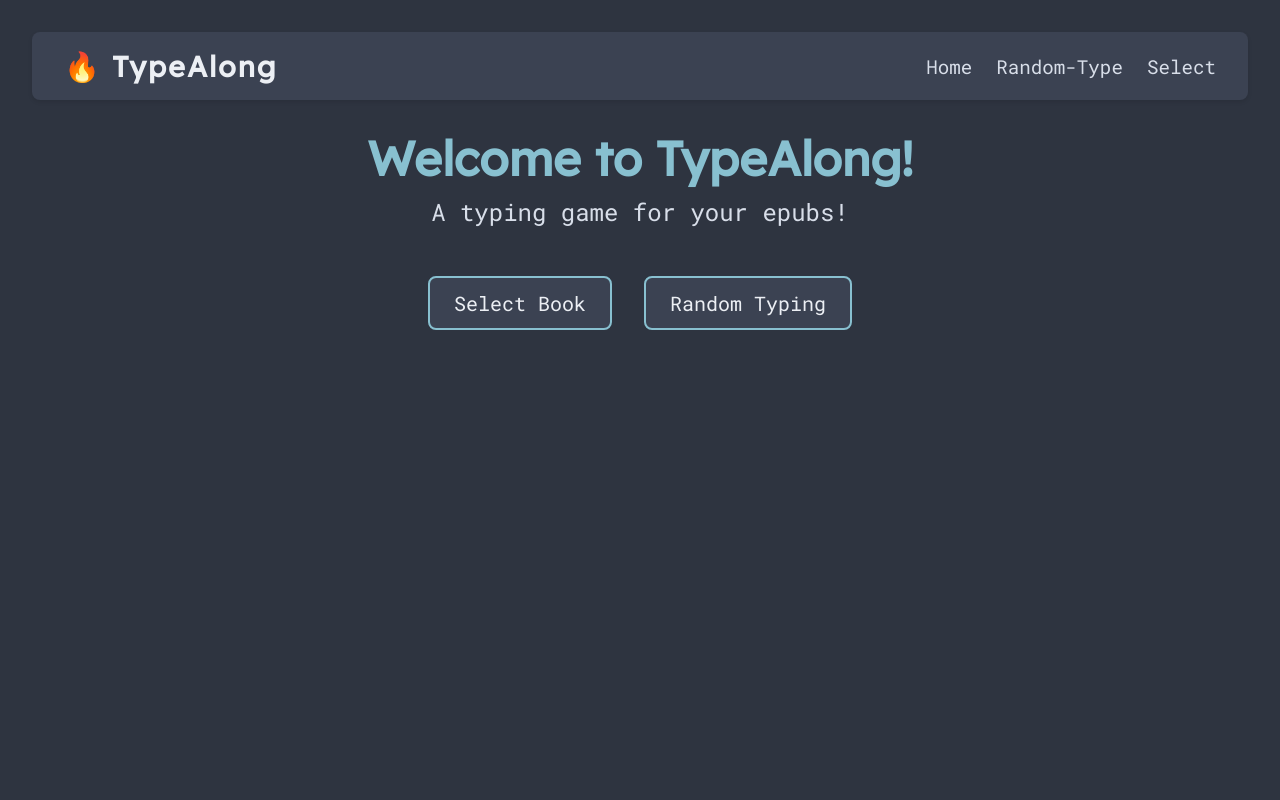
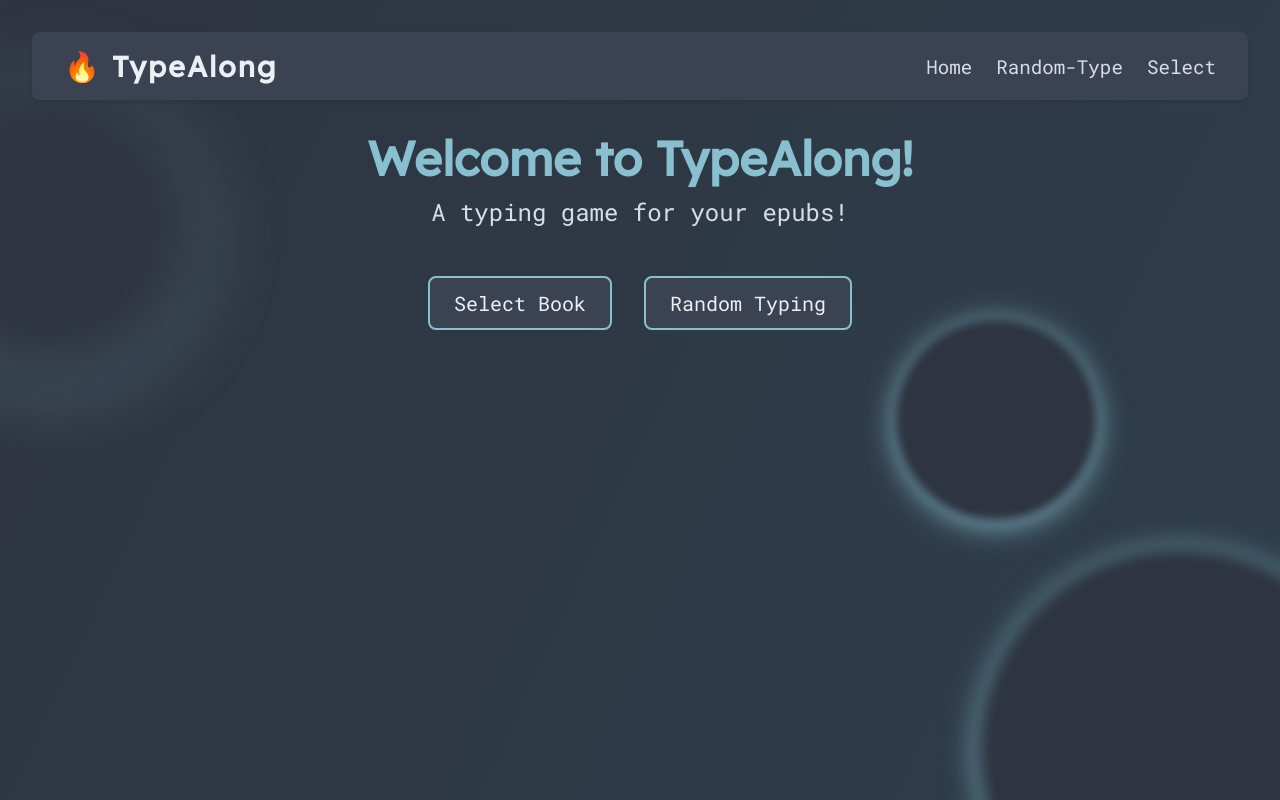
Before and after one commit to Noway-code/TypeAlongSvelte, a SvelteKit app: page / in a window 1280 px wide. Built offline with nearby package versions, Linux system fonts and the light colour scheme.

Commit message:
Playing around with glassmorphism

```diff
--- a/src/routes/+page.svelte
+++ b/src/routes/+page.svelte
@@ -1,6 +1,14 @@
 <script lang="ts">
 	import '../styles/app.scss';
 </script>
+
+<!-- Glassmorphism Background Wrapper -->
+<div class="glass-bg">
+	<!-- A few background shapes -->
+	<div class="shape shape1"></div>
+	<div class="shape shape2"></div>
+	<div class="shape shape3"></div>
+</div>
 
 <main class="container">
 	<header>
@@ -42,6 +50,50 @@
         --nord-info-hover: #5E81AC;
     }
 
+    /***** Glassmorphism Background *****/
+    .glass-bg {
+        position: fixed;
+        inset: 0; /* top:0; left:0; right:0; bottom:0; */
+        z-index: -1;
+        overflow: hidden;
+        background: linear-gradient(115deg, var(--nord-polar-night) 0%, #2f3e4c 100%);
+    }
+
+    .shape {
+        position: absolute;
+        border-radius: 50%;
+        backdrop-filter: blur(30px);
+        /* fallback for browsers that don’t support backdrop-filter */
+        background-color: var(--nord-polar-night);
+        border: 1px solid rgba(47, 90, 115, 0.3);
+        box-shadow: 0 4px 30px var(--nord-frost);
+    }
+
+    .shape1 {
+        width: 300px;
+        height: 300px;
+        top: 10%;
+        left: -100px;
+				filter : blur(29px);
+    }
+
+    .shape2 {
+        width: 400px;
+        height: 400px;
+        bottom: -150px;
+        right: -100px;
+				filter: blur(7px);
+    }
+
+    .shape3 {
+        width: 200px;
+        height: 200px;
+        top: 40%;
+        left: 70%;
+				filter: blur(4px);
+    }
+
+    /***** Main Container & Navigation *****/
     .container {
         text-align: center;
         padding: 2rem;
@@ -93,5 +145,4 @@
             }
         }
     }
-
 </style>
--- a/src/styles/app.scss
+++ b/src/styles/app.scss
@@ -23,7 +23,6 @@
   --warning: #EBCB8B; /* Nord Aurora Yellow */
   --info: #88C0D0; /* Nord Frost */
   --info-hover: #5E81AC; /* Nord Frost */
-
 }
 
 html,
```
